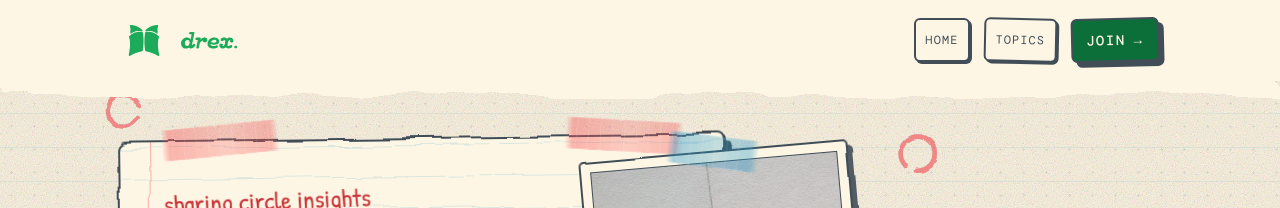
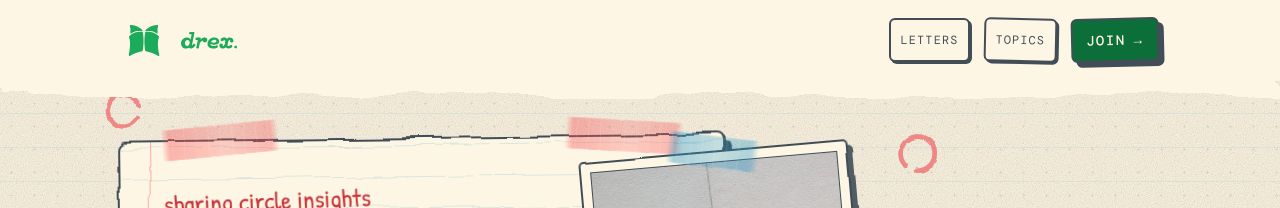
Before and after one commit to drexzine/letters.drex.style, a Jekyll site: the page built from index.html, in a window 1280 px wide. Shown: the top 208 px of the page. Built offline with Jekyll 4.4.1, drawn with Linux system fonts in a browser that asks for light colours.

Commit message:
Mast nav: rename Home to Letters (logo now goes to drex.style)
Co-Authored-By: Claude Fable 5 <noreply@anthropic.com>

```diff
--- a/_includes/masthead.html
+++ b/_includes/masthead.html
@@ -8,7 +8,7 @@
 
     <!-- desktop nav -->
     <nav class="mast-nav" aria-label="Primary">
-      <a href="{{ '/' | relative_url }}">Home</a>
+      <a href="{{ '/' | relative_url }}">Letters</a>
       <a href="{{ '/topics/' | relative_url }}">Topics</a>
       <a class="btn" href="{{ '/join-online/' | relative_url }}">Join <span class="arr">&rarr;</span></a>
     </nav>
@@ -27,7 +27,7 @@
             <div class="hb-strand" id="hb-strand">
               <span class="hb-thread"></span>                 <!-- ONE continuous string: slit → through every tab → burger -->
               <ul class="hb-tray" id="hb-tray">
-                <li><a href="{{ '/' | relative_url }}">Home</a></li>
+                <li><a href="{{ '/' | relative_url }}">Letters</a></li>
                 <li><a href="{{ '/topics/' | relative_url }}">Topics</a></li>
                 <li class="hb-cta"><a class="btn" href="{{ '/join-online/' | relative_url }}">Join a Circle <span class="arr">&rarr;</span></a></li>
               </ul>
```
